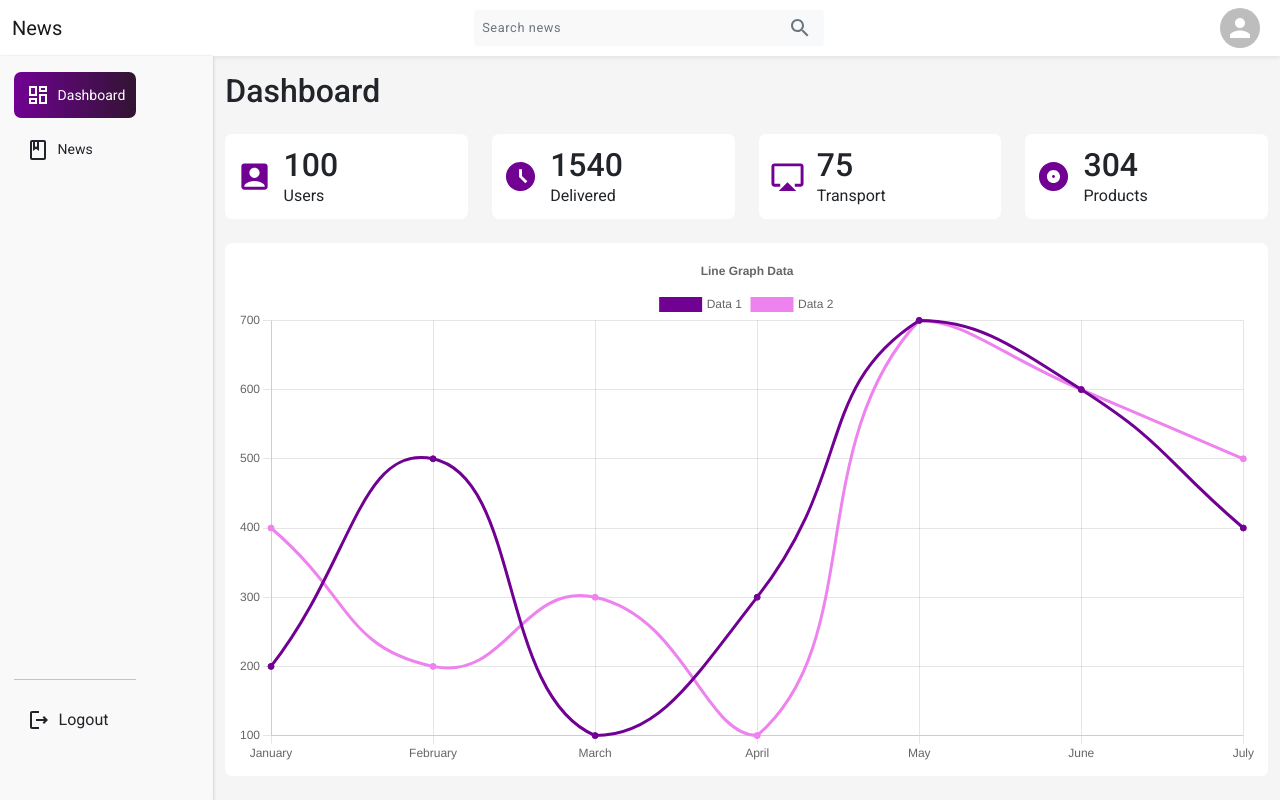
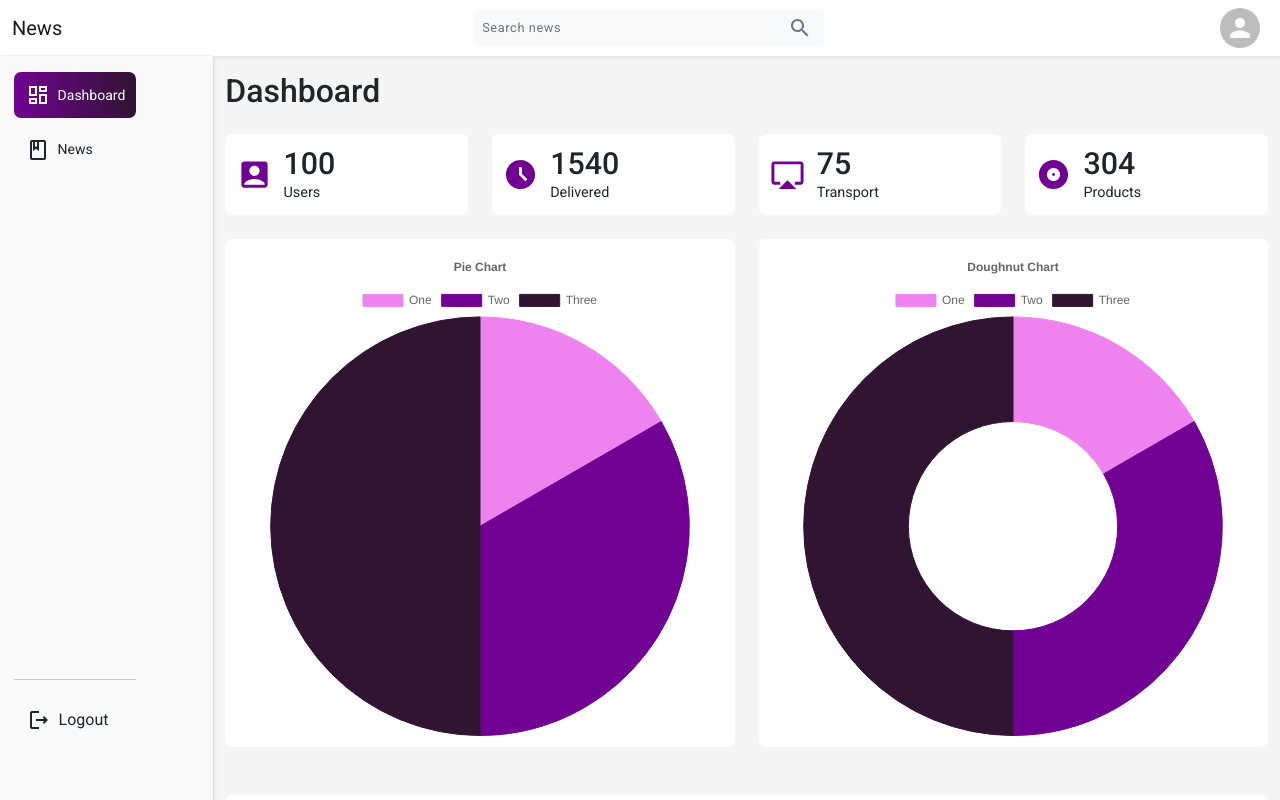
Before and after one commit to Gblack-Hub/news-app, a React (Create React App) app: page / in a window 1280 px wide. Shown: the top 800 px of the page. Built offline with nearby package versions, Linux system fonts and the light colour scheme; sample sign-in values are in the browser's storage.

Commit message:
add charts to dashboard

```diff
--- a/src/App.css
+++ b/src/App.css
@@ -113,6 +113,14 @@ body {
     0px 1px 1px 0px rgb(0 0 0 / 14%), 0px 1px 3px 0px rgb(0 0 0 / 12%); */
 }
 
+.stat_card__count {
+  font-size: 1.6rem;
+}
+
+.stat_card__title {
+  font-size: 0.9rem;
+}
+
 .news_card__image {
   height: 193px;
 }
@@ -124,4 +132,7 @@ body {
   .sidebar {
     height: 93vh;
   }
+  .stat_card__count {
+    font-size: 1.9rem;
+  }
 }
--- /dev/null
+++ b/src/components/pages/dashboard/charts/DoughnutChart.jsx
@@ -0,0 +1,49 @@
+import React from 'react';
+import { Chart as ChartJS, ArcElement, Tooltip, Legend } from 'chart.js';
+import { Doughnut } from 'react-chartjs-2';
+import { primaryColor, primaryColorLight } from '../../../../utils';
+import { primaryColorDark } from '../../../../utils/index';
+
+ChartJS.register(ArcElement, Tooltip, Legend);
+
+export const options = {
+  responsive: true,
+  plugins: {
+      legend: {
+          position: 'top',
+      },
+      title: {
+          display: true,
+          text: 'Doughnut Chart',
+      },
+  },
+};
+
+export const data = {
+  labels: ['One', 'Two', 'Three'],
+  datasets: [
+    {
+      label: '# of Votes',
+      data: [1, 2, 3],
+      backgroundColor: [
+        primaryColorLight,
+        primaryColor,
+        primaryColorDark
+      ],
+      borderColor: [
+        primaryColorLight,
+        primaryColor,
+        primaryColorDark
+      ],
+      borderWidth: 1,
+    },
+  ],
+};
+
+export default function DoughnutChart() {
+  return (
+      <section className='stat_card mt-2 mt-md-4 mb-4'>
+        <Doughnut options={options} data={data} />
+      </section>
+  );
+}
--- /dev/null
+++ b/src/components/pages/dashboard/charts/PieChart.jsx
@@ -0,0 +1,49 @@
+import React from 'react';
+import { Chart as ChartJS, ArcElement, Tooltip, Legend } from 'chart.js';
+import { Pie } from 'react-chartjs-2';
+import { primaryColor, primaryColorLight } from '../../../../utils';
+import { primaryColorDark } from '../../../../utils/index';
+
+ChartJS.register(ArcElement, Tooltip, Legend);
+
+export const options = {
+    responsive: true,
+    plugins: {
+        legend: {
+            position: 'top',
+        },
+        title: {
+            display: true,
+            text: 'Pie Chart',
+        },
+    },
+};
+
+export const data = {
+  labels: ['One', 'Two', 'Three'],
+  datasets: [
+    {
+      label: '# of Votes',
+      data: [1, 2, 3],
+      backgroundColor: [
+        primaryColorLight,
+        primaryColor,
+        primaryColorDark
+      ],
+      borderColor: [
+        primaryColorLight,
+        primaryColor,
+        primaryColorDark
+      ],
+      borderWidth: 1,
+    },
+  ],
+};
+
+export default function PieChart() {
+  return (
+      <section className='stat_card mt-2 mt-md-4 mb-4'>
+        <Pie options={options} data={data} />
+      </section>
+  );
+}
--- a/src/components/pages/dashboard/stats/StatCard.jsx
+++ b/src/components/pages/dashboard/stats/StatCard.jsx
@@ -8,8 +8,8 @@ export default function StatCard({stat}) {
                         <stat.icon fontSize="large" className="primary_color" />
                     </div>
                     <div className="ms-1">
-                        <h2 className="mb-0">{stat.count}</h2>
-                        <div>{stat.title}</div>
+                        <h2 className="stat_card__count mb-0">{stat.count}</h2>
+                        <div className="stat_card__title">{stat.title}</div>
                     </div>
                 </div>
             </div>
--- a/src/pages/dashboard/Dashboard.jsx
+++ b/src/pages/dashboard/Dashboard.jsx
@@ -2,12 +2,22 @@ import LayoutDashboard from "../../layouts/LayoutDashboard";
 import Stats from '../../components/pages/dashboard/stats/Stats';
 import LineGraph from '../../components/pages/dashboard/charts/LineGraph';
 import PageTitle from "../../widgets/PageTitle";
+import PieChart from "../../components/pages/dashboard/charts/PieChart";
+import DoughnutChart from "../../components/pages/dashboard/charts/DoughnutChart";
 
 export default function Dashboard() {
     return (
         <LayoutDashboard>
             <PageTitle title="Dashboard" />
             <Stats />
+            <div className="row">
+                <div className="col-sm-12 col-md-6 col-lg-6">
+                    <PieChart />
+                </div>
+                <div className="col-sm-12 col-md-6 col-lg-6">
+                    <DoughnutChart />
+                </div>
+            </div>
             <LineGraph />
         </LayoutDashboard>
     )
```
